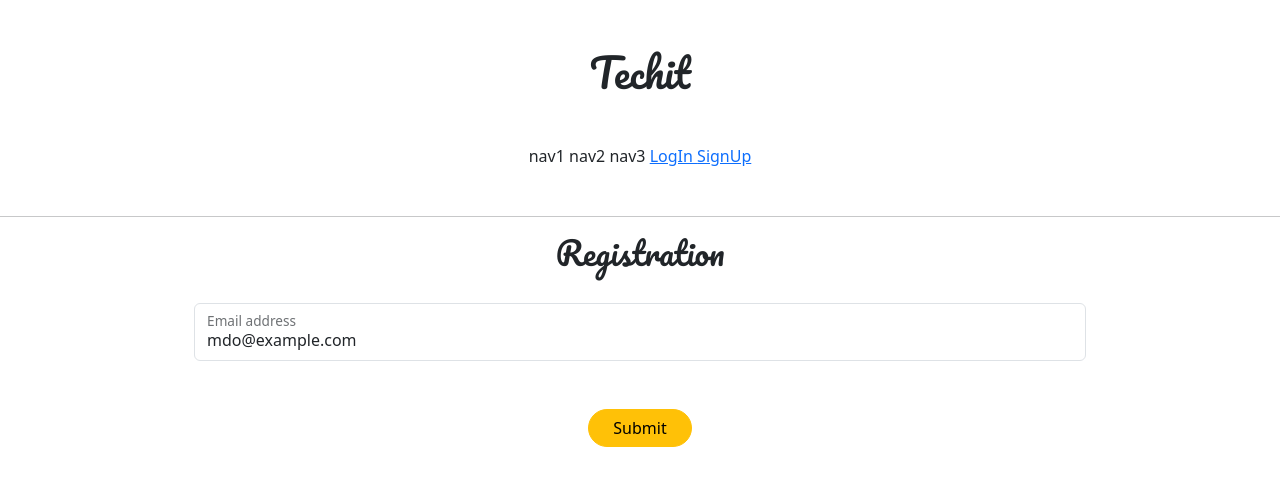
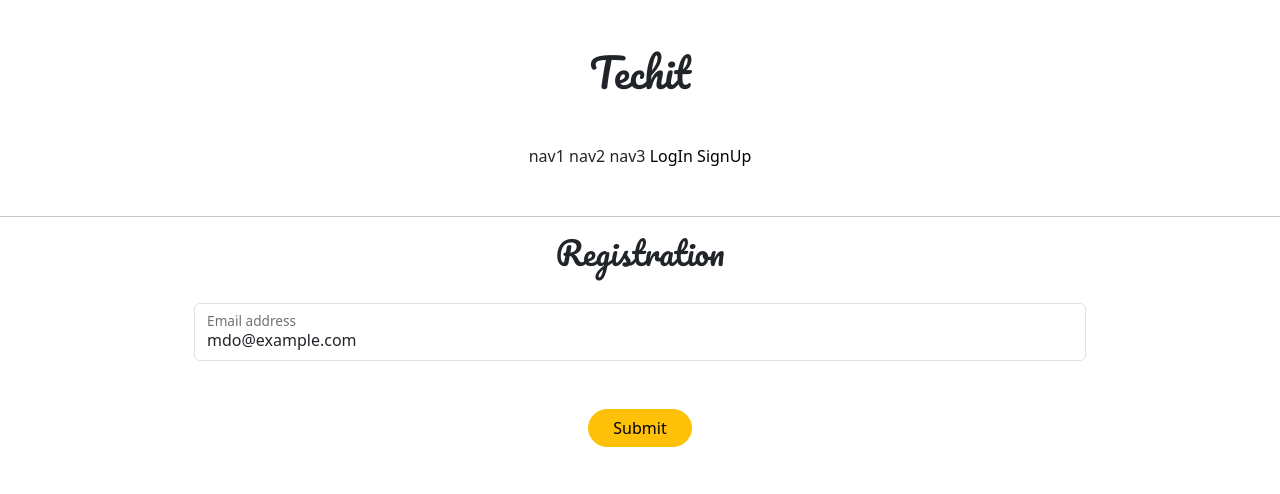
Before and after one commit to noeul1114/techit, a Django app: page /accounts/hello_world/ in a window 1280 px wide. Shown: the top 494 px of the page. Run offline with Django 4.2, Linux system fonts and the light colour scheme; some libraries are stand-ins or nearby versions.

Commit message:
design update

```diff
--- a/techit/settings.py
+++ b/techit/settings.py
@@ -13,6 +13,8 @@ import os
 from pathlib import Path
 
 # Build paths inside the project like this: BASE_DIR / 'subdir'.
+from django.urls import reverse_lazy
+
 BASE_DIR = Path(__file__).resolve().parent.parent
 
 
@@ -127,3 +129,7 @@ STATIC_URL = 'static/'
 # https://docs.djangoproject.com/en/4.2/ref/settings/#default-auto-field
 
 DEFAULT_AUTO_FIELD = 'django.db.models.BigAutoField'
+
+
+LOGIN_REDIRECT_URL = reverse_lazy("accountapp:hello_world")
+LOGOUT_REDIRECT_URL = reverse_lazy("accountapp:hello_world")
--- a/templates/head.html
+++ b/templates/head.html
@@ -5,3 +5,15 @@
 
 
 <link href="https://cdn.jsdelivr.net/npm/bootstrap@5.3.1/dist/css/bootstrap.min.css" rel="stylesheet" integrity="sha384-4bw+/aepP/YC94hEpVNVgiZdgIC5+VKNBQNGCHeKRQN+PtmoHDEXuppvnDJzQIu9" crossorigin="anonymous">
+
+
+<style>
+    a {
+        color: black;
+        text-decoration: none;
+    }
+
+    a:hover {
+        color: black;
+    }
+</style>
```
